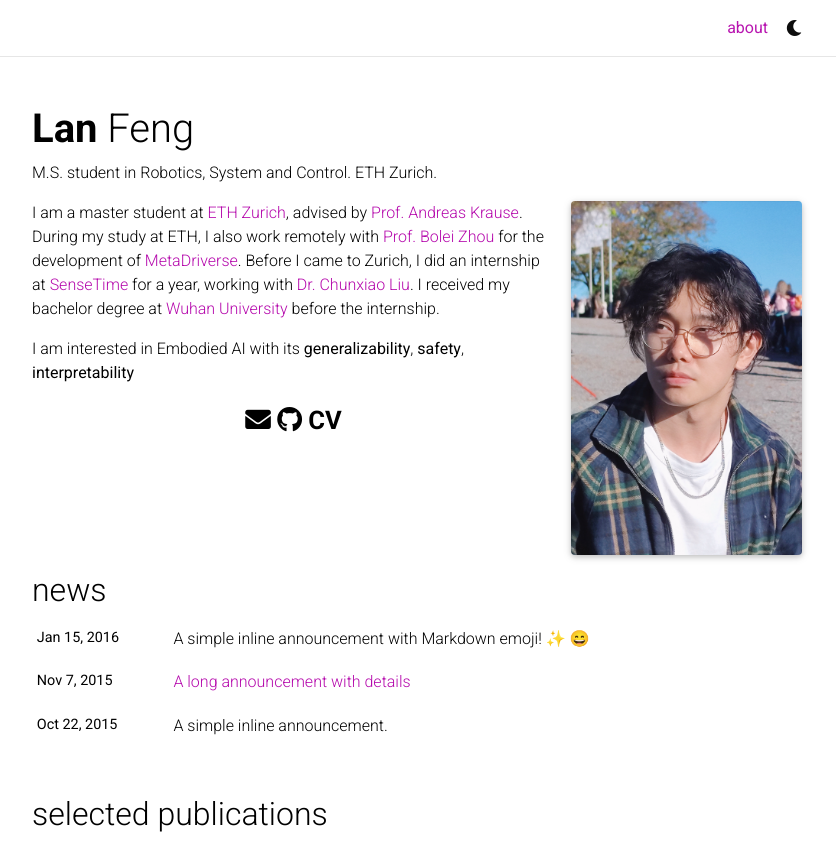
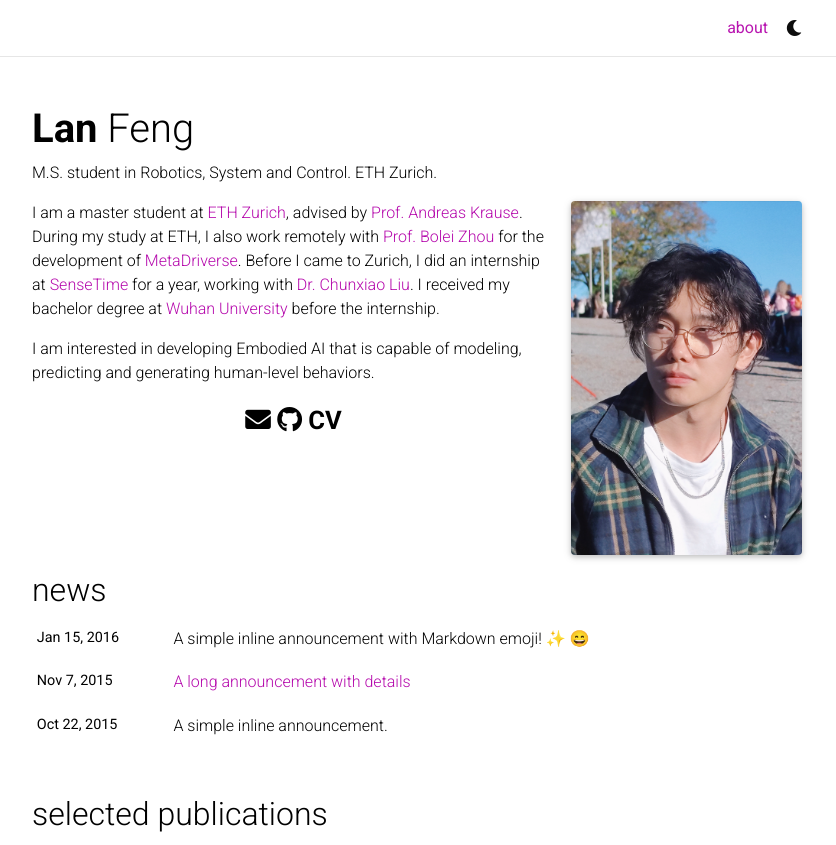
Before and after one commit to Alan-LanFeng/Alan-LanFeng, a Jekyll site: the page built from _pages/about.md, in a window 1280 px wide and 1019 px high, cut to the strip 0-845 px from the top of the window. Shown: the whole strip, without its empty margins (223-1059 px from the left). Built offline with Jekyll 4.4.1, drawn with Linux system fonts in a browser that asks for light colours; full-size pictures stand in for the smaller copies a plugin makes; emoji names are drawn with the system emoji font; comment, search, counter and statistics services are not loaded; a style sheet for code colours, icons or effects is not loaded.

Commit message:
update profolio

```diff
--- a/_pages/about.md
+++ b/_pages/about.md
@@ -23,7 +23,7 @@ social: true  # includes social icons at the bottom of the page
 ---
 I am a master student at [ETH Zurich](https://ethz.ch/en.html), advised by [Prof. Andreas Krause](https://las.inf.ethz.ch/krausea). During my study at ETH, I also work remotely with [Prof. Bolei Zhou](https://boleizhou.github.io/) for the development of [MetaDriverse](https://metadriverse.github.io/). Before I came to Zurich, I did an internship at [SenseTime](https://www.sensetime.com/en) for a year, working with [Dr. Chunxiao Liu](https://scholar.google.com/citations?user=4m061tYAAAAJ). I received my bachelor degree at [Wuhan University](https://en.whu.edu.cn/) before the internship.
 
-I am interested in Embodied AI with its <b>generalizability</b>, <b>safety</b>, <b>interpretability</b>
+I am interested in developing Embodied AI that is capable of modeling, predicting and generating human-level behaviors.
 
 [//]: # (Write your biography here. Tell the world about yourself. Link to your favorite [subreddit]&#40;http://reddit.com&#41;. You can put a picture in, too. The code is already in, just name your picture `prof_pic.jpg` and put it in the `img/` folder.)
 
```
